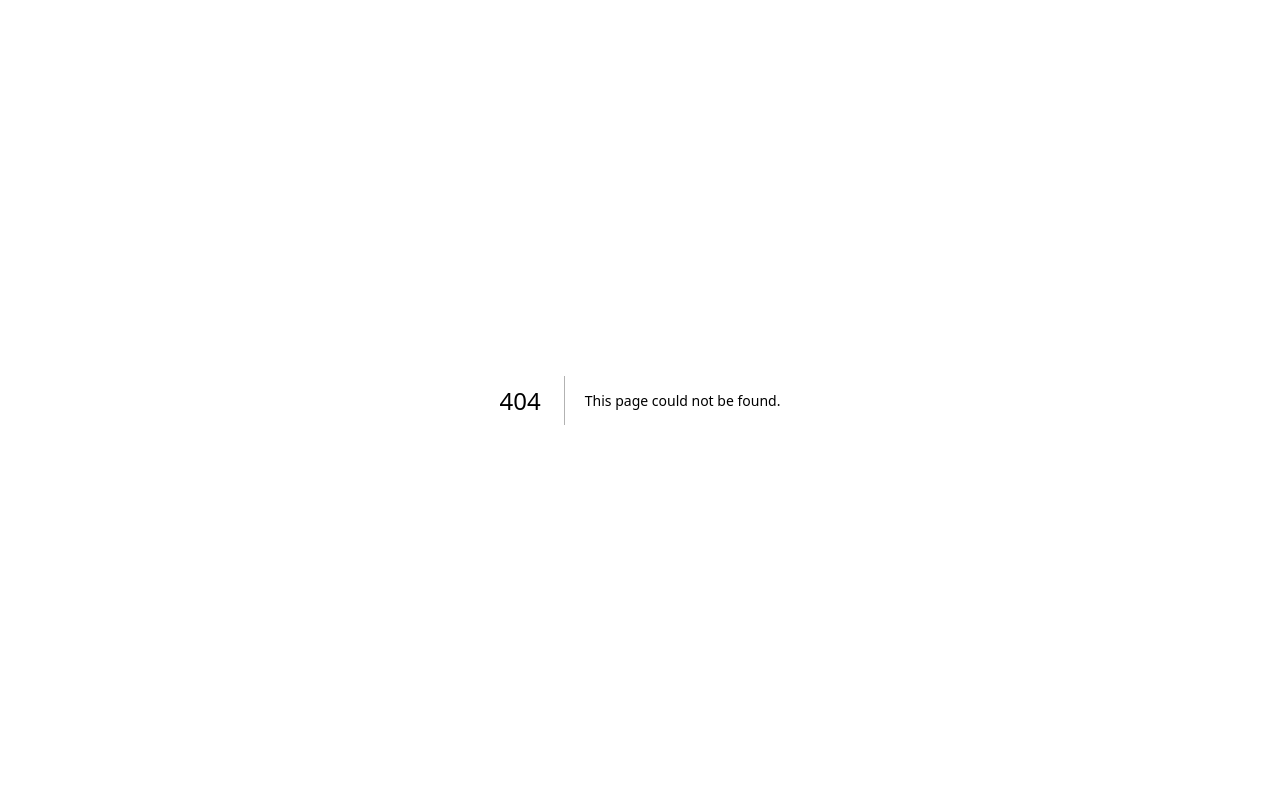
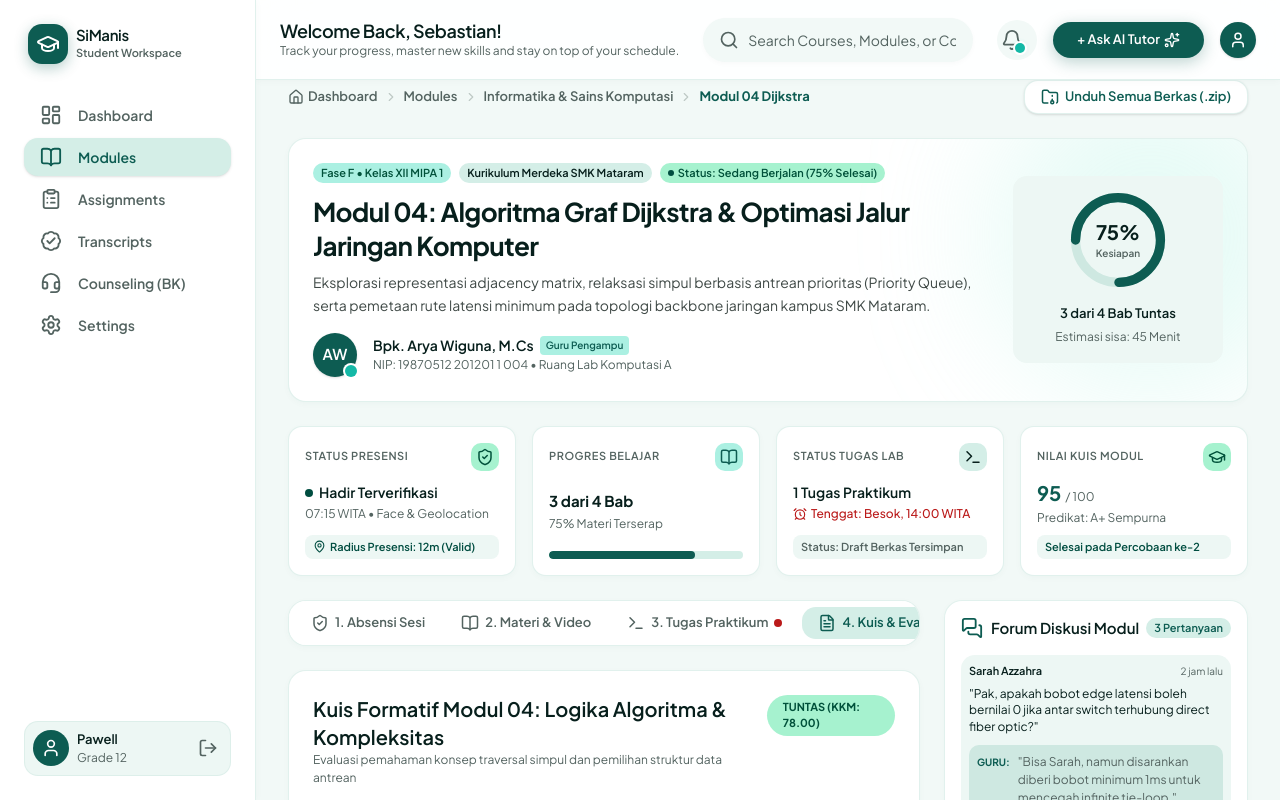
Before and after one commit to rafifhardjaa/LMS, a Next.js app in the folder frontend/: page /student/modules/algoritma-pemrograman-optimasi-big-o in a window 1280 px wide. Before the commit this address had no page. Shown: the top 800 px of the page. Built offline with nearby package versions, Linux system fonts and the light colour scheme.

Commit message:
feat(student): add Module Detail route page

```diff
--- /dev/null
+++ b/frontend/app/student/modules/algoritma-pemrograman-optimasi-big-o/page.tsx
@@ -0,0 +1,7 @@
+"use client";
+
+import { StudentModuleDetail } from "@/components/student/module-detail";
+
+export default function MuridModuleDetailPage() {
+  return <StudentModuleDetail />;
+}
```
